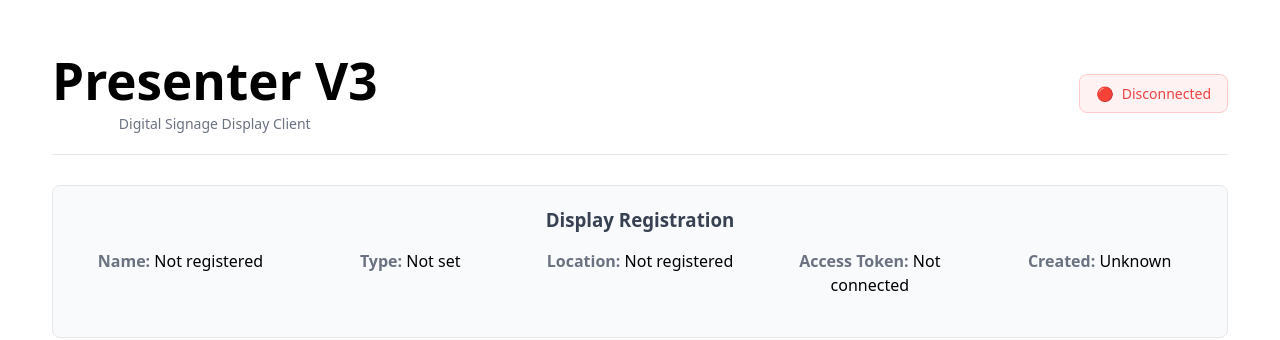
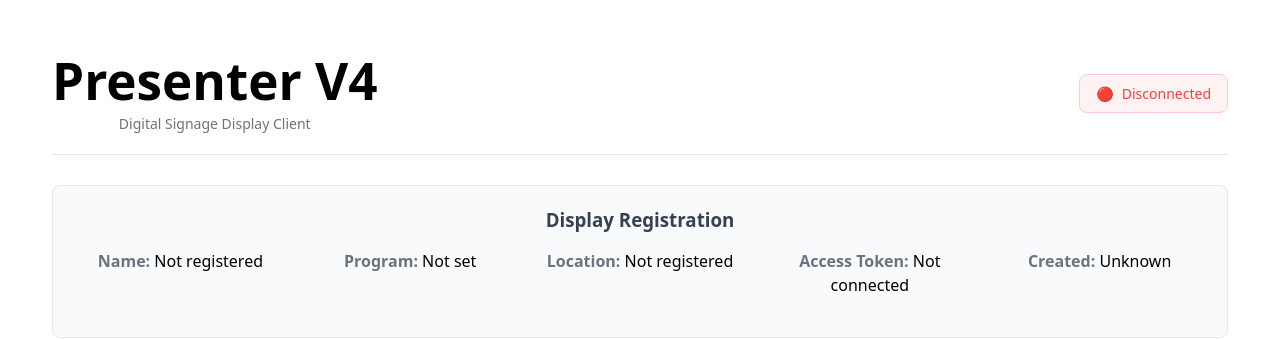
Before and after one commit to bizpropb/DigitalSignageLite, a React (Vite) app in the folder frontend/: page /register in a window 1280 px wide. Shown: the top 340 px of the page. Built offline with nearby package versions, Linux system fonts and the light colour scheme; no server answers.

Commit message:
fix: /register now fetches program

```diff
--- a/frontend/src/components/RegisterAndStatus.jsx
+++ b/frontend/src/components/RegisterAndStatus.jsx
@@ -11,7 +11,7 @@ function RegisterAndStatus() {
   const [displayInfo, setDisplayInfo] = useState({
     id: null,
     name: 'Not registered',
-    display_type: null,
+    program: null,
     location: 'Not registered',
     auth_token: null,
     access_token: null,
@@ -42,7 +42,7 @@ function RegisterAndStatus() {
           setDisplayInfo({
             id: data.display.id,
             name: data.display.name,
-            display_type: data.display.display_type,
+            program: data.display.program,
             location: data.display.location,
             auth_token: data.display.auth_token,
             access_token: data.display.access_token,
@@ -88,7 +88,7 @@ function RegisterAndStatus() {
             setDisplayInfo({
               id: data.display.id,
               name: data.display.name,
-              display_type: data.display.display_type,
+              program: data.display.program,
               location: data.display.location,
               auth_token: data.display.auth_token,
               access_token: data.display.access_token,
@@ -342,7 +342,7 @@ function RegisterAndStatus() {
         paddingBottom: '20px'
       }}>
         <div>
-          <h1 style={{ margin: 0, color: 'black' }}>Presenter V3</h1>
+          <h1 style={{ margin: 0, color: 'black' }}>Presenter V4</h1>
           <p style={{ margin: '5px 0 0 0', color: '#6b7280', fontSize: '14px' }}>
             Digital Signage Display Client
           </p>
@@ -429,7 +429,7 @@ function RegisterAndStatus() {
             <strong style={{ color: '#6b7280' }}>Name:</strong> {displayInfo.name}
           </div>
           <div>
-            <strong style={{ color: '#6b7280' }}>Type:</strong> {displayInfo.display_type || 'Not set'}
+            <strong style={{ color: '#6b7280' }}>Program:</strong> {displayInfo.program || 'Not set'}
           </div>
           <div>
             <strong style={{ color: '#6b7280' }}>Location:</strong> {displayInfo.location}
```
Also changed, not shown: 1 other file (tests, documents, lock files or other folders).
